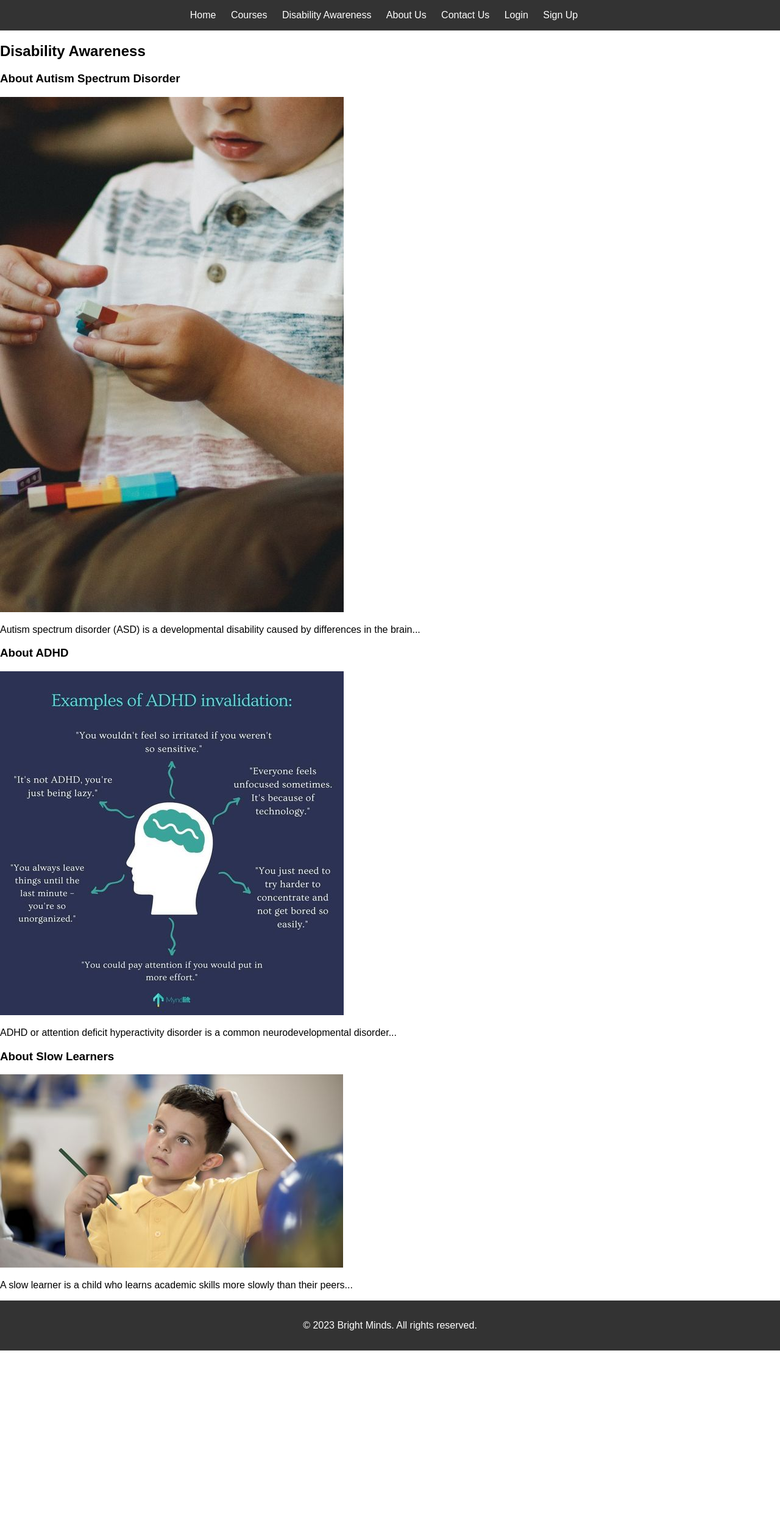
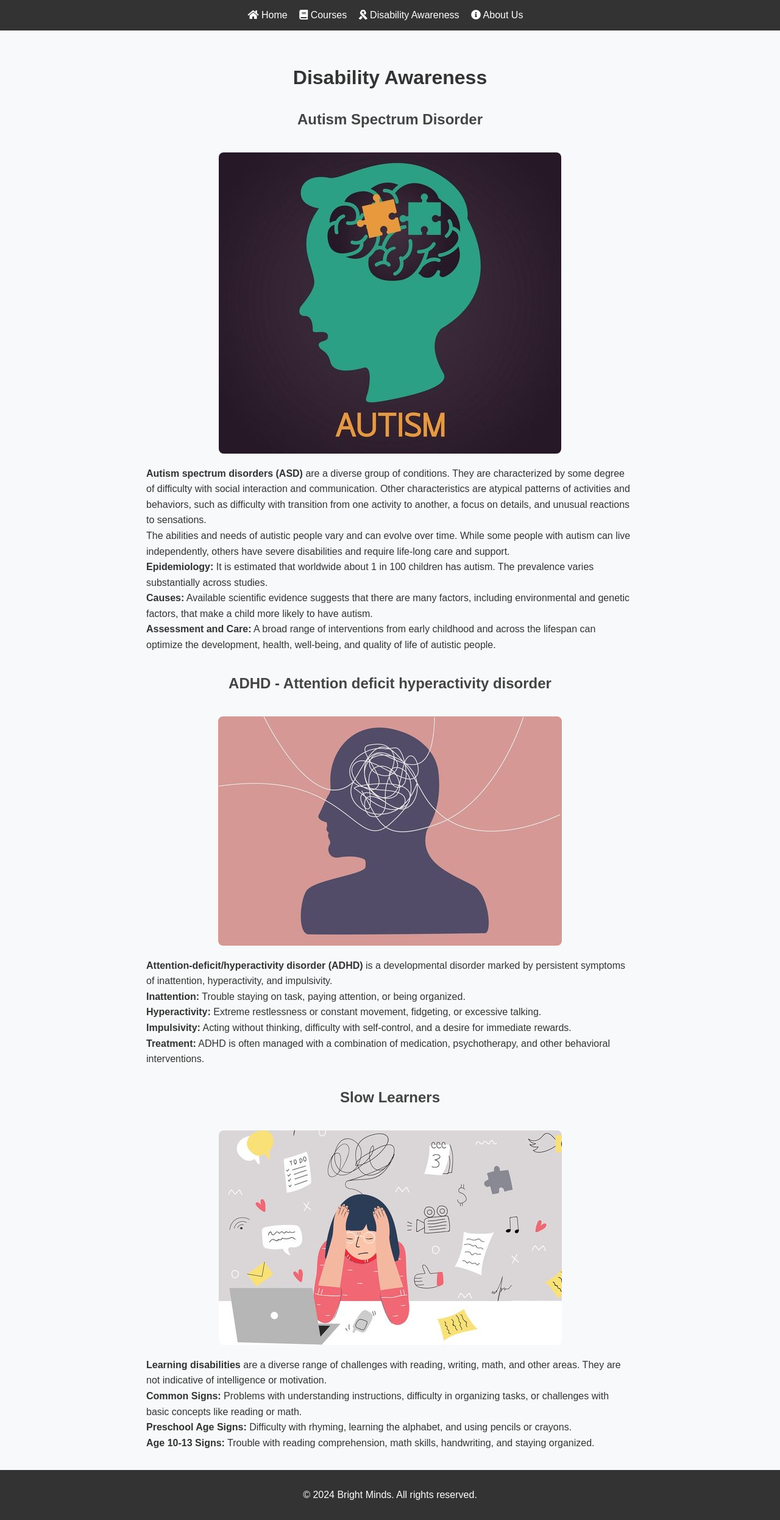
Before and after one commit to Thanushreehj/Bright-Minds, a plain HTML site: page disability-awareness.html in a window 1280 px wide. Shown: the whole page at 61% size. Before the commit the page ends 2215 px from the top, so only its background shows below. Drawn offline with Linux system fonts and the light colour scheme.

Commit message:
final-1 frontend
I've added the about Us, disability awareness and home page. Made the best changes and made it beautiful. I like it

```diff
--- a/disability-awareness.html
+++ b/disability-awareness.html
@@ -3,29 +3,26 @@
 <head>
     <meta charset="UTF-8">
     <meta name="viewport" content="width=device-width, initial-scale=1.0">
-    <title>Bright Minds</title>
+    <title>Bright Minds - Disability Awareness</title>
     <link rel="stylesheet" href="styles1.css">
     <link rel="stylesheet" href="https://cdnjs.cloudflare.com/ajax/libs/font-awesome/5.15.3/css/all.min.css">
 </head>
 <body>
     <!-- Header Section -->
     <header>
-        <nav>
+        <nav aria-label="Disability Awareness Navigation">
             <ul>
-                <li><a href="#home">Home</a></li>
-                <li><a href="#courses">Courses</a></li>
+                <li><a href="index.html"><i class="fas fa-home"></i> Home</a></li>
+                <li><a href="#courses"><i class="fas fa-book"></i> Courses</a></li>
                 <li>
-                    <a href="#disability-awareness">Disability Awareness</a>
+                    <a href="#disability-awareness"><i class="fas fa-ribbon"></i> Disability Awareness</a>
                     <ul class="dropdown">
-                        <li><a href="#autism">Autism</a></li>
-                        <li><a href="#adhd">ADHD</a></li>
-                        <li><a href="#slow-learners">Slow Learners</a></li>
+                        <li><a href="#autism"><i class="fas fa-puzzle-piece"></i> Autism</a></li>
+                        <li><a href="#adhd"><i class="fas fa-brain"></i> ADHD</a></li>
+                        <li><a href="#slow-learners"><i class="fas fa-graduation-cap"></i> Slow Learners</a></li>
                     </ul>
                 </li>
-                <li><a href="#about-us">About Us</a></li>
-                <li><a href="#contact-us">Contact Us</a></li>
-                <li><a href="#login">Login</a></li>
-                <li><a href="#sign-up">Sign Up</a></li>
+                <li><a href="about.html"><i class="fas fa-info-circle"></i> About Us</a></li>
             </ul>
         </nav>
     </header>
@@ -33,26 +30,51 @@
     <!-- Disability Awareness Section -->
     <section id="disability-awareness">
         <h2>Disability Awareness</h2>
+
         <div id="autism">
-            <h3>About Autism Spectrum Disorder</h3>
-            <img src="autism-image.jpg" alt="Autism Image">
-            <p>Autism spectrum disorder (ASD) is a developmental disability caused by differences in the brain...</p>
+            <h3>Autism Spectrum Disorder</h3>
+            <img src="autism.jpeg" alt="Illustration of autism spectrum awareness">
+            <p><strong>Autism spectrum disorders (ASD)</strong> are a diverse group of conditions. They are characterized by some degree of difficulty with social interaction and communication. Other characteristics are atypical patterns of activities and behaviors, such as difficulty with transition from one activity to another, a focus on details, and unusual reactions to sensations.</p>
+
+            <p>The abilities and needs of autistic people vary and can evolve over time. While some people with autism can live independently, others have severe disabilities and require life-long care and support.</p>
+
+            <p><strong>Epidemiology:</strong> It is estimated that worldwide about 1 in 100 children has autism. The prevalence varies substantially across studies.</p>
+
+            <p><strong>Causes:</strong> Available scientific evidence suggests that there are many factors, including environmental and genetic factors, that make a child more likely to have autism.</p>
+
+            <p><strong>Assessment and Care:</strong> A broad range of interventions from early childhood and across the lifespan can optimize the development, health, well-being, and quality of life of autistic people.</p>
         </div>
+
         <div id="adhd">
-            <h3>About ADHD</h3>
-            <img src="adhd-image.jpg" alt="ADHD Image">
-            <p>ADHD or attention deficit hyperactivity disorder is a common neurodevelopmental disorder...</p>
+            <h3>ADHD - Attention deficit hyperactivity disorder</h3>
+            <img src="adhd.jpeg" alt="Image representing ADHD awareness">
+            <p><strong>Attention-deficit/hyperactivity disorder (ADHD)</strong> is a developmental disorder marked by persistent symptoms of inattention, hyperactivity, and impulsivity.</p>
+
+            <p><strong>Inattention:</strong> Trouble staying on task, paying attention, or being organized.</p>
+
+            <p><strong>Hyperactivity:</strong> Extreme restlessness or constant movement, fidgeting, or excessive talking.</p>
+
+            <p><strong>Impulsivity:</strong> Acting without thinking, difficulty with self-control, and a desire for immediate rewards.</p>
+
+            <p><strong>Treatment:</strong> ADHD is often managed with a combination of medication, psychotherapy, and other behavioral interventions.</p>
         </div>
+
         <div id="slow-learners">
-            <h3>About Slow Learners</h3>
-            <img src="slow-learning-image.jpg" alt="Slow Learners Image">
-            <p>A slow learner is a child who learns academic skills more slowly than their peers...</p>
+            <h3>Slow Learners</h3>
+            <img src="slowlearning.jpeg" alt="Visual representation of support for slow learners">
+            <p><strong>Learning disabilities</strong> are a diverse range of challenges with reading, writing, math, and other areas. They are not indicative of intelligence or motivation.</p>
+
+            <p><strong>Common Signs:</strong> Problems with understanding instructions, difficulty in organizing tasks, or challenges with basic concepts like reading or math.</p>
+
+            <p><strong>Preschool Age Signs:</strong> Difficulty with rhyming, learning the alphabet, and using pencils or crayons.</p>
+
+            <p><strong>Age 10-13 Signs:</strong> Trouble with reading comprehension, math skills, handwriting, and staying organized.</p>
         </div>
     </section>
 
     <!-- Footer Section -->
     <footer>
-        <p>&copy; 2023 Bright Minds. All rights reserved.</p>
+        <p>&copy; 2024 Bright Minds. All rights reserved.</p>
     </footer>
 
     <script src="script.js"></script>
--- a/script.js
+++ b/script.js
@@ -1,3 +1,3 @@
-document.getElementById('get-started').onclick = function() {
-    alert('Get Started button clicked!');
-};
+document.getElementById('get-started').addEventListener('click', function() {
+    alert("Thank you for getting started with us!");
+});
--- /dev/null
+++ b/styles(aboutus).css
@@ -0,0 +1,80 @@
+/* Smooth Scrolling for Anchor Links */
+html {
+    scroll-behavior: smooth;
+}
+
+body {
+    font-family: Arial, sans-serif;
+    margin: 0;
+    padding: 0;
+}
+
+header {
+    background-color: #333;
+    color: #fff;
+    padding: 1em;
+    text-align: center;
+}
+
+header nav ul {
+    list-style: none;
+    margin: 0;
+    padding: 0;
+}
+
+header nav ul li {
+    display: inline-block;
+    margin-right: 20px;
+}
+
+header nav a {
+    color: #fff;
+    text-decoration: none;
+}
+
+.about-section {
+    padding: 2em;
+    text-align: center;
+}
+
+.about-content {
+    display: flex;
+    align-items: center;
+    justify-content: center;
+    flex-wrap: wrap;
+}
+
+.about-image {
+    max-width: 300px; /* Medium size */
+    margin-right: 20px;
+}
+
+.about-text {
+    max-width: 600px;
+    text-align: left;
+}
+
+h2 {
+    color: #333; /* Highlighted color for headings */
+}
+
+footer {
+    background-color: #333;
+    color: #fff;
+    padding: 1em;
+    text-align: center;
+}
+
+footer ul {
+    list-style: none;
+    padding: 0;
+}
+
+footer .social-media {
+    margin: 10px 0;
+}
+
+footer .social-media li {
+    display: inline-block;
+    margin-right: 10px;
+}
--- a/styles.css
+++ b/styles.css
@@ -1,3 +1,8 @@
+/* Smooth Scrolling for Anchor Links */
+html {
+    scroll-behavior: smooth;
+}
+
 body {
     font-family: Arial, sans-serif;
     margin: 0;
@@ -128,22 +133,6 @@ header nav a {
     margin-bottom: 20px;
 }
 
-#testimonials {
-    background-color: #f7f7f7;
-    padding: 2em;
-    text-align: center;
-}
-
-#testimonials h2 {
-    font-size: 36px;
-    margin-bottom: 10px;
-}
-
-#testimonials p {
-    font-size: 18px;
-    margin-bottom: 20px;
-}
-
 footer {
     background-color: #333;
     color: #fff;
--- a/styles1.css
+++ b/styles1.css
@@ -1,9 +1,13 @@
+/* General Body Styling */
 body {
     font-family: Arial, sans-serif;
     margin: 0;
     padding: 0;
+    background-color: #f8f9fa;
+    color: #333;
 }
 
+/* Header Styling */
 header {
     background-color: #333;
     color: #fff;
@@ -13,14 +17,14 @@ header {
 
 nav ul {
     list-style: none;
+    padding: 0;
     margin: 0;
-    padding: 0;
     position: relative;
 }
 
 nav ul li {
     display: inline-block;
-    margin-right: 20px;
+    margin-right: 15px;
 }
 
 nav a {
@@ -32,6 +36,7 @@ nav a:hover {
     color: #ccc;
 }
 
+/* Dropdown Styling */
 .dropdown {
     display: none;
     position: absolute;
@@ -57,45 +62,41 @@ nav li:hover .dropdown {
     display: block;
 }
 
-.disability-buttons {
+/* Disability Awareness Section Styling */
+#disability-awareness {
+    padding: 2em;
     text-align: center;
-    margin-bottom: 20px;
+    color: #333;
 }
 
-.disability-buttons button {
-    background-color: #333;
-    color: #fff;
-    border: none;
-    padding: 10px 20px;
-    font-size: 16px;
-    cursor: pointer;
+#disability-awareness h2 {
+    color: #333;
+    font-size: 2em;
 }
 
-.disability-buttons button:hover {
-    background-color: #444;
+#disability-awareness h3 {
+    font-size: 1.5em;
+    color: #444;
+    margin-top: 1.5em;
 }
 
-.disability-section {
-    display: flex;
-    align-items: center;
-    margin-bottom: 20px;
+#disability-awareness p {
+    font-size: 1em;
+    line-height: 1.6;
+    max-width: 800px;
+    margin: 0 auto;
+    text-align: left;
 }
 
-.disability-section img {
-    width: 100px;
+/* Images Styling */
+#disability-awareness img {
+    max-width: 70%;
     height: auto;
-    margin-right: 20px;
+    margin: 1em 0;
+    border-radius: 8px;
 }
 
-.disability-text {
-    max-width: 600px;
-}
-
-#home {
-    padding: 2em;
-    text-align: center;
-}
-
+/* Footer Styling */
 footer {
     background-color: #333;
     color: #fff;
```
Also changed, not shown: about.html (added, +53 -0 lines), index.html (+7 -16 lines), adhd.jpeg (added), autism.jpeg (added), brightminds.jpeg (added), slowlearning.jpeg (added).
